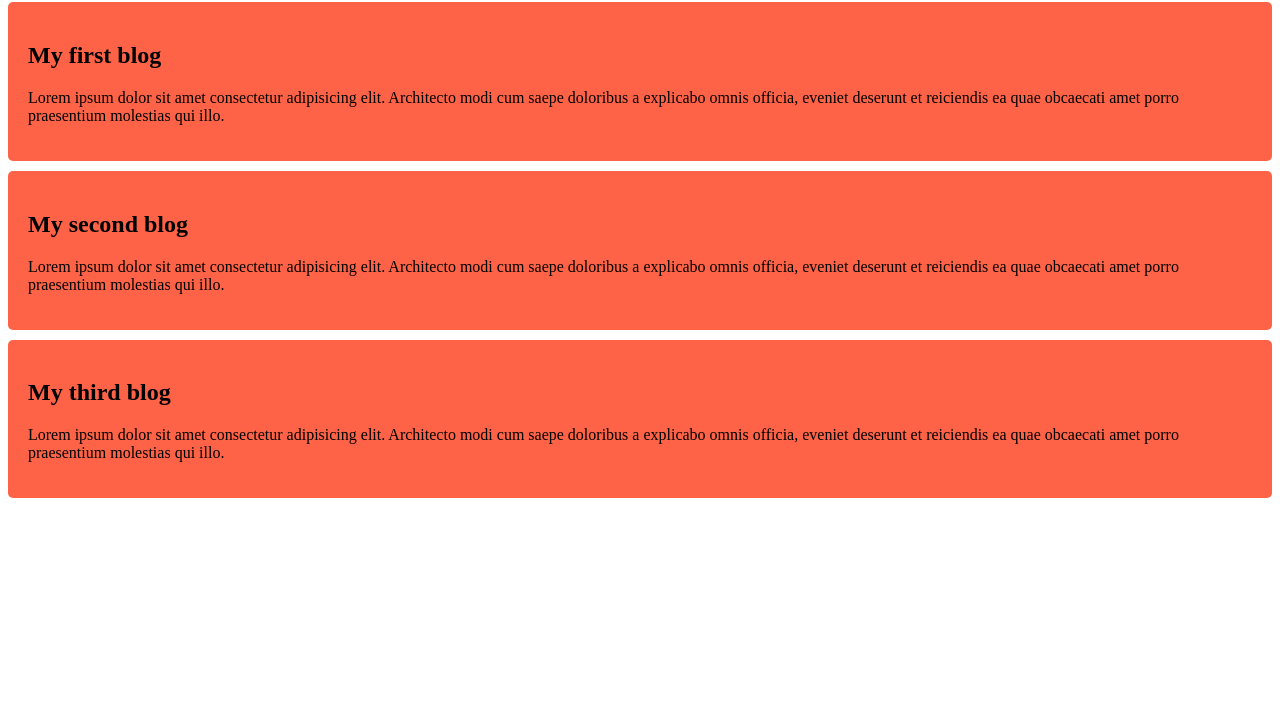
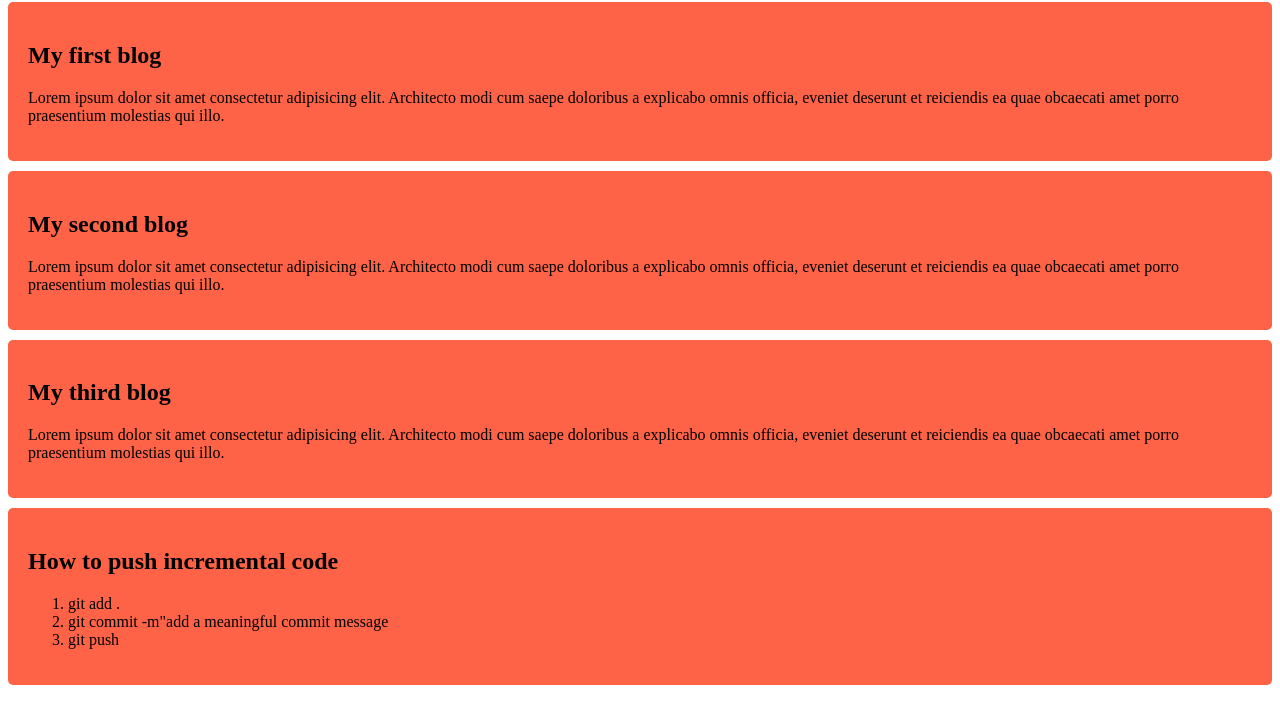
Before and after one commit to msbabor/welcome, a plain HTML site: page index.html in a window 1280 px wide. Shown: the part 78-800 px from the top of the page. Drawn offline with Linux system fonts and the light colour scheme.

Commit message:
added the fourth blog

```diff
--- a/index.html
+++ b/index.html
@@ -26,5 +26,13 @@
         </h2>
         <p>Lorem ipsum dolor sit amet consectetur adipisicing elit. Architecto modi cum saepe doloribus a explicabo omnis officia, eveniet deserunt et reiciendis ea quae obcaecati amet porro praesentium molestias qui illo.</p>
     </div>
+    <div>
+        <h2>How to push incremental code</h2>
+        <ol>
+            <li>git add .</li>
+            <li>git commit -m"add a meaningful commit message</li>
+            <li>git push</li>
+        </ol>
+    </div>
 </body>
 </html>
```
